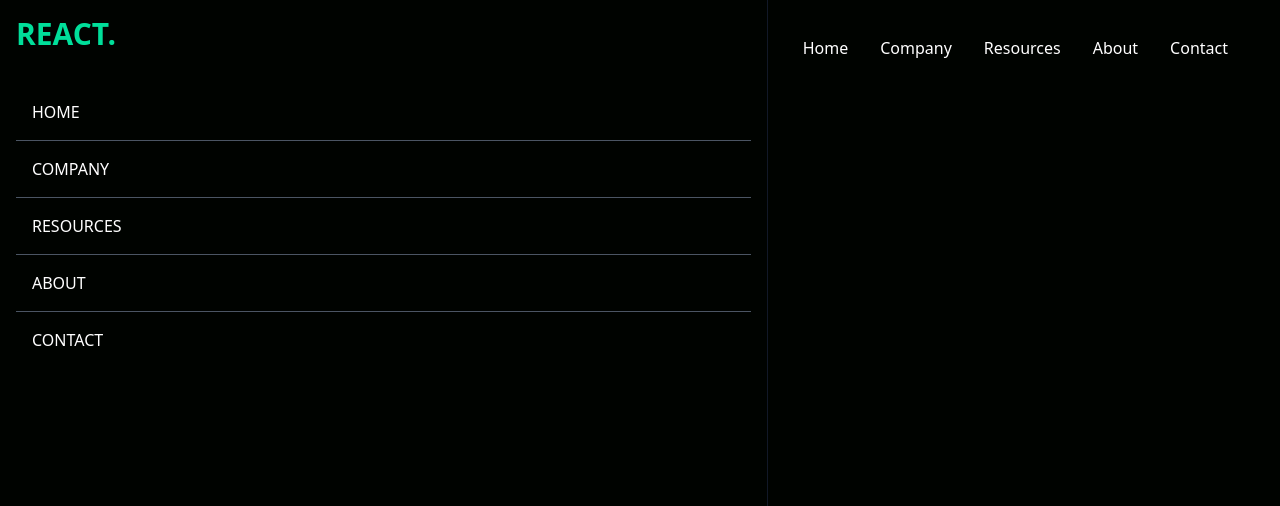
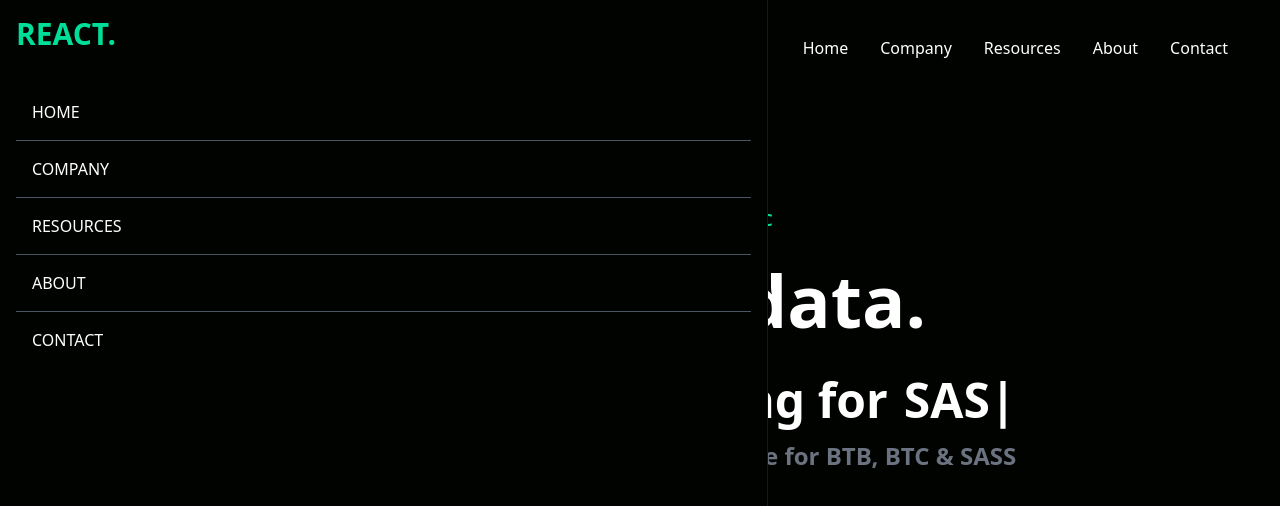
Before and after one commit to Pawel-Lechki/data-finanse, a React (Create React App) app: page / in a window 1280 px wide. Shown: the top 506 px of the page. Built offline with nearby package versions, Linux system fonts and the light colour scheme.

Commit message:
add hero component

```diff
--- a/package.json
+++ b/package.json
@@ -10,6 +10,7 @@
     "react-dom": "^18.2.0",
     "react-icons": "^4.10.1",
     "react-scripts": "5.0.1",
+    "react-typed": "^1.2.0",
     "web-vitals": "^2.1.4"
   },
   "scripts": {
--- a/src/App.js
+++ b/src/App.js
@@ -1,10 +1,12 @@
 import Navbar from "./components/Navbar";
+import { Hero } from "./components/Hero";
 
 
 function App() {
   return (
     <div>
       <Navbar />
+      <Hero />
     </div>
   );
 }
--- /dev/null
+++ b/src/components/Hero.jsx
@@ -0,0 +1,21 @@
+import React from 'react';
+import Typed from 'react-typed';
+
+export const Hero = () => {
+  return (
+    <div className='text-white'>
+        <div className='max-w-[800px] mt-[-96px] w-full h-screen mx-auto text-center flex flex-col justify-center'>
+            <p className='uppercase text-[#00df9a] font-bold p-2'>Growing with data analytisc</p>
+            <h1 className='md:text-7xl sm:text-6xl text-4xl font-bold md:py-6'>Grow with data.</h1>
+            <div className='flex justify-center items-center'>
+                <p className='md:text-5xl sm:text-4xl text-xl font-bold py-4'>Fast, flexible financing for</p>
+                <Typed
+                className='md:text-5xl sm:text-4xl text-xl font-bold md:pl-4 pl-2'
+                strings={['BTB', 'BTC', 'SASS']} typeSpeed={120} backSpeed={140} loop/>
+            </div>
+            <p className='md:text-2xl text-xl font-bold text-gray-500'>Monitor your analytics to increase revenue for BTB, BTC & SASS platforms. </p>
+            <button className='bg-[#00df9a] w-[200px] rounded-md font-medium my-6 mx-auto py-3 text-black'>Get Started</button>
+        </div>
+    </div>
+  )
+}
```
Also changed, not shown: 1 other file (tests, documents, lock files or other folders).
